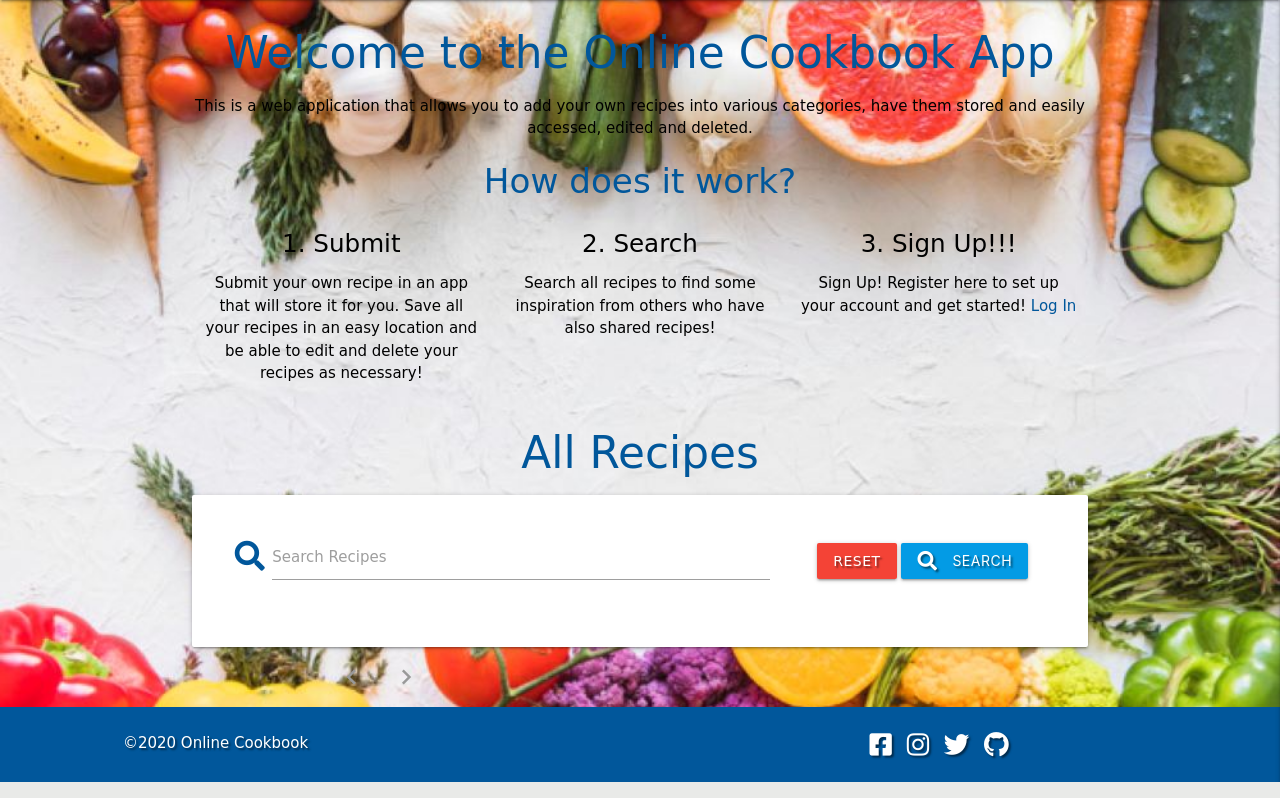
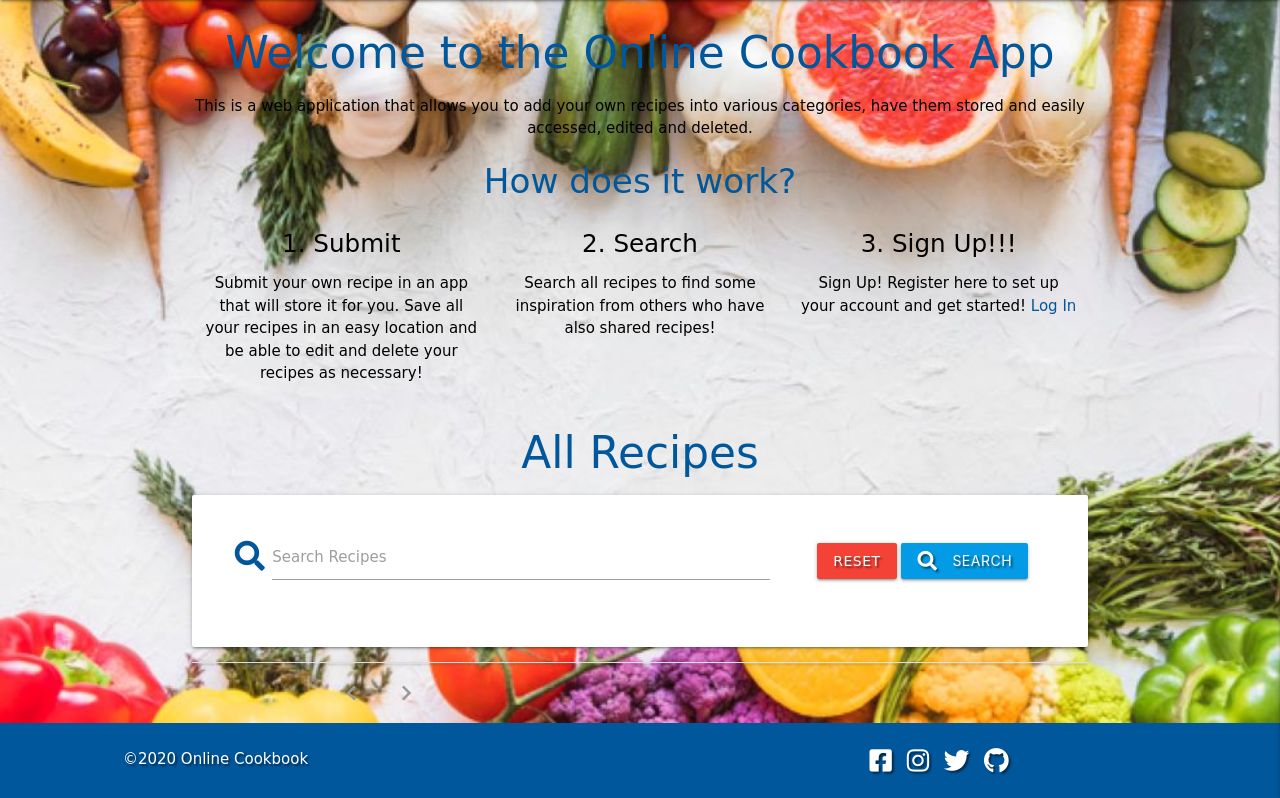
Before and after one commit to mattjboland/ci-milestonethree, a Flask app: page / in a window 1280 px wide. Shown: the part 64-862 px from the top of the page. Run offline with Flask 2, Linux system fonts and the light colour scheme; data that the repository does not hold is empty; some libraries are stand-ins or nearby versions; some web fonts are replaced.

Commit message:
Removed popout attribute and adjusted style.css, adding comments to recipes.html

```diff
--- a/static/css/style.css
+++ b/static/css/style.css
@@ -43,6 +43,10 @@ main {
     flex: 1 0 auto;
 }
 
+#recipe-display {
+    background-color: white;
+}
+
 /*-----  Confirmation Modal for Delete button -----*/
 
 .modal {
--- a/templates/recipes.html
+++ b/templates/recipes.html
@@ -2,6 +2,9 @@
 {% import 'components.html' as components %}
 
 {% block content %}
+
+<!-- Description, and how to use -->
+
 <h3 class="light-blue-text text-darken-4 center-align">Welcome to the Online Cookbook App</h3>
 
 <p class="black-text text-darken-4 center-align">This is a web application that allows you to add your own recipes
@@ -28,6 +31,8 @@
     </div>
 </section>
 
+<!-- All Recipes, search CI Coursework Content -->
+
 <h3 class="light-blue-text text-darken-4 center-align">All Recipes</h3>
 
 <div class="row card-panel grey-lighten-5">
@@ -48,9 +53,11 @@
 	</form>
 </div>
 
+<!-- Materialise collapsible to display recipe, CI Coursework Content -->
+
 {% if recipes|length > 0 %}
-<section id="recipe-display" class="container-fluid">
-    <ul id="collapsible" class="collapsible popout">
+<section class="container-fluid">
+    <ul id="recipe-display" class="collapsible">
         {% for recipe in recipes['items'] %}
         <li>
             <div class="collapsible-header white-text light-blue darken-4 text-shadow">
@@ -74,6 +81,9 @@
                     {% endif %}
                 </div>
             </div>
+
+            <!-- Collapsible to render recipe from MongoDB -->
+
             <div class="collapsible-body">
                 <p><h5>Description</h5></p>
                 <p>{{ recipe.recipe_description }}</p>
@@ -109,9 +119,15 @@
         {% endfor %}
     </ul>
 </section>
+
+<!-- Pagination, sample from Guido -->
+
 <section class="container">
     {{ components.pagination(url_for('get_recipes'), result) }}
 </section>
+
+<!-- Flash message -->
+
 {% else %}
 <h3 class="red-blue-text text-darken-4 center-align">No Results Found!</h3>
 {% endif %}
```
